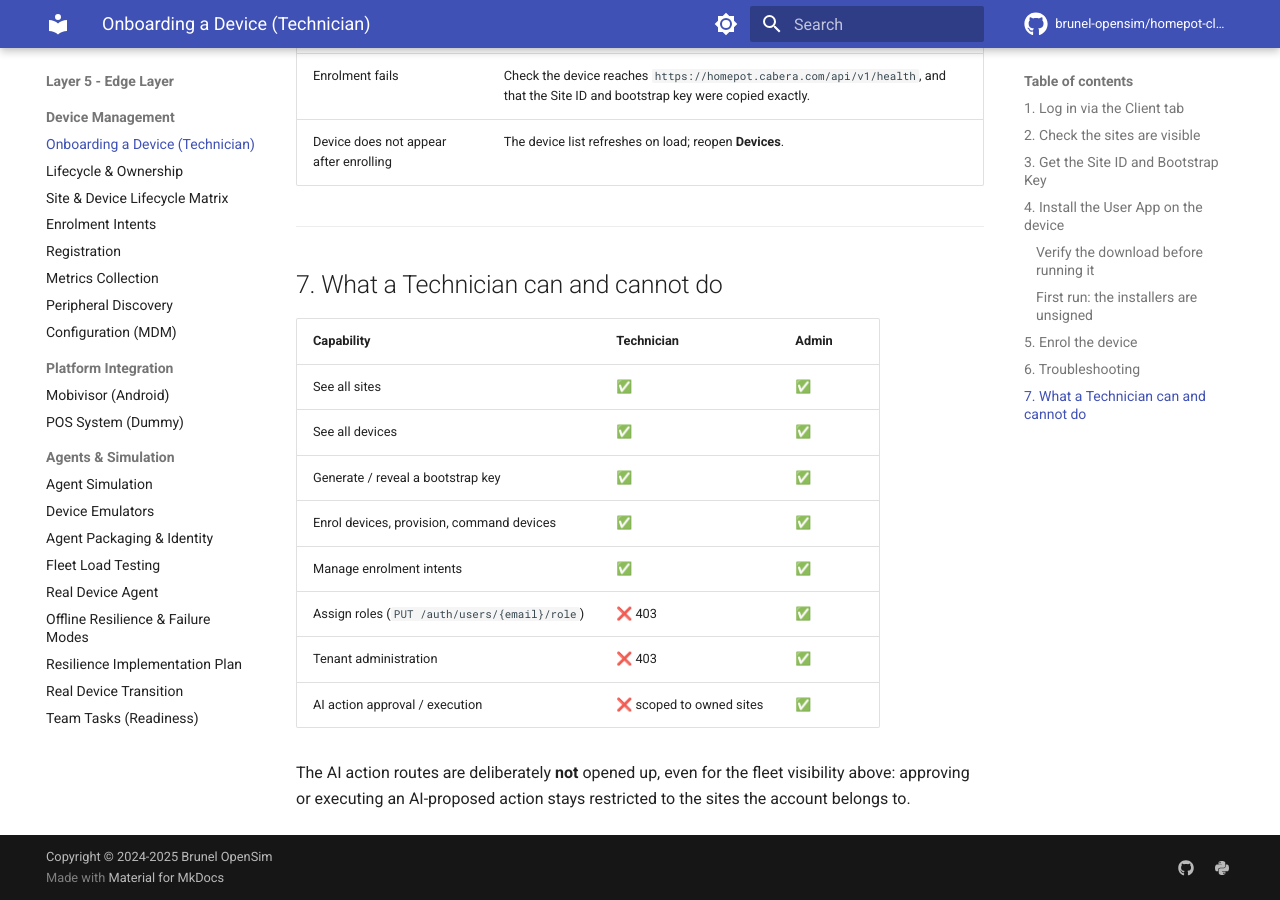
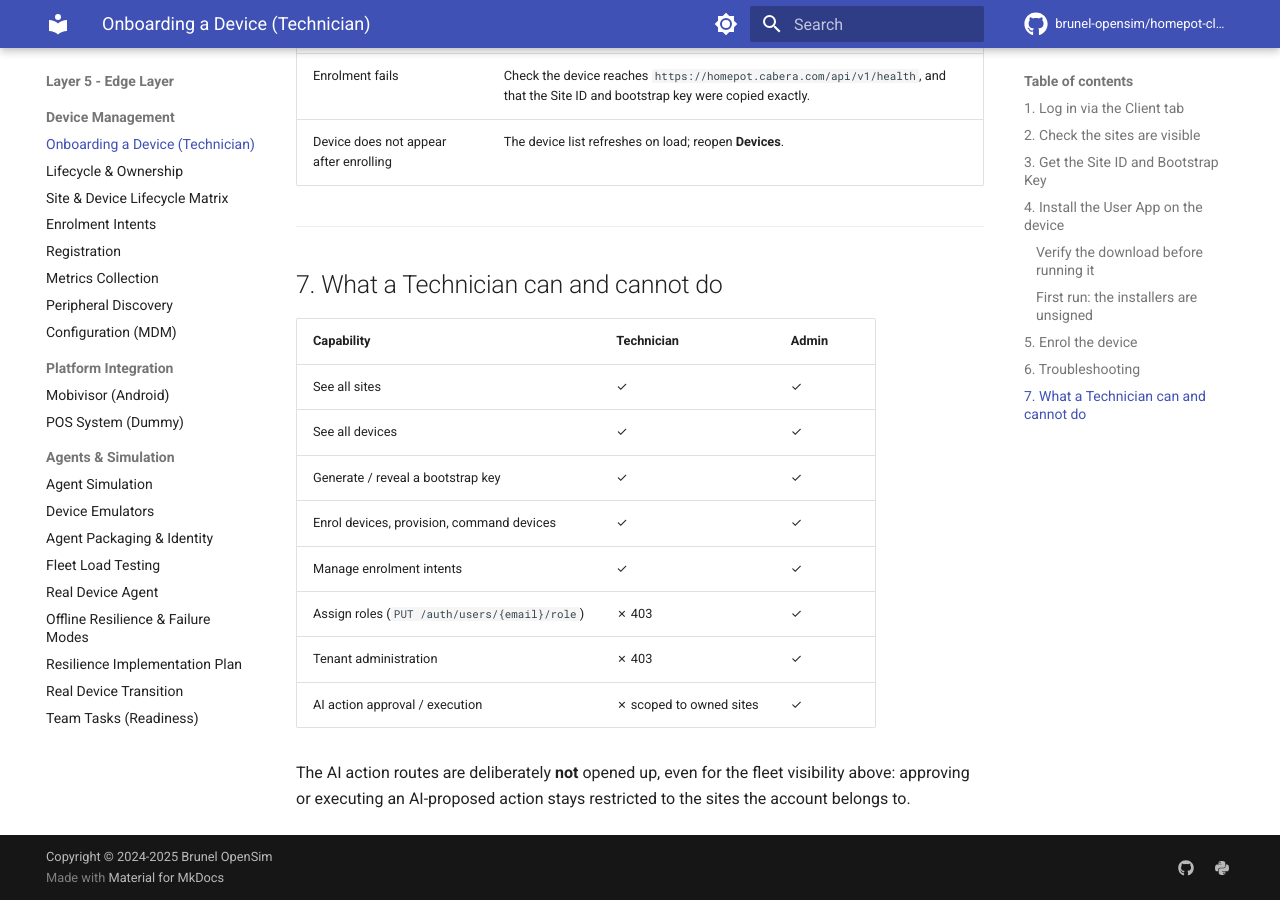
Before and after one commit to brunel-opensim/homepot-client, an MkDocs documentation site: the page built from docs/device-onboarding-technician.md, in a window 1280 px wide and 900 px high, scrolled down 5060 px. Built offline with MkDocs 1.6.1 and Material for MkDocs 9.7.7, drawn with Linux system fonts in a browser that asks for light colours; comment, search, counter and statistics services are not loaded; the version menu is left out.

Commit message:
docs: replace emoji check/cross marks with simple symbols

```diff
--- a/docs/device-onboarding-technician.md
+++ b/docs/device-onboarding-technician.md
@@ -224,14 +224,14 @@ open **Devices**.
 
 | Capability | Technician | Admin |
 | --- | --- | --- |
-| See all sites | ✅ | ✅ |
-| See all devices | ✅ | ✅ |
-| Generate / reveal a bootstrap key | ✅ | ✅ |
-| Enrol devices, provision, command devices | ✅ | ✅ |
-| Manage enrolment intents | ✅ | ✅ |
-| Assign roles (`PUT /auth/users/{email}/role`) | ❌ 403 | ✅ |
-| Tenant administration | ❌ 403 | ✅ |
-| AI action approval / execution | ❌ scoped to owned sites | ✅ |
+| See all sites | ✓ | ✓ |
+| See all devices | ✓ | ✓ |
+| Generate / reveal a bootstrap key | ✓ | ✓ |
+| Enrol devices, provision, command devices | ✓ | ✓ |
+| Manage enrolment intents | ✓ | ✓ |
+| Assign roles (`PUT /auth/users/{email}/role`) | ✗ 403 | ✓ |
+| Tenant administration | ✗ 403 | ✓ |
+| AI action approval / execution | ✗ scoped to owned sites | ✓ |
 
 The AI action routes are deliberately **not** opened up, even for the fleet
 visibility above: approving or executing an AI-proposed action stays restricted
```
Also changed, not shown: docs/ai-llm-providers.md (+4 -4 lines), docs/ai-query-routing.md (+1 -1 lines).
